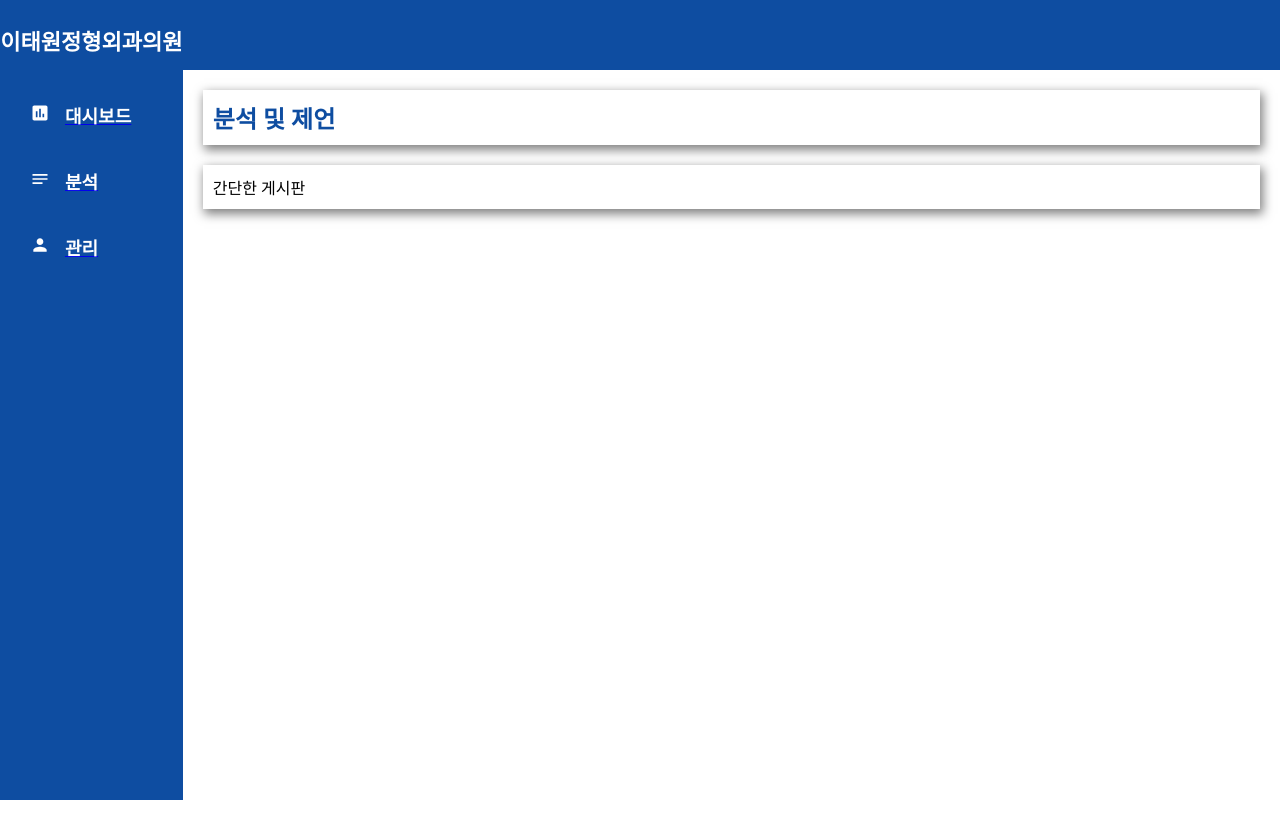
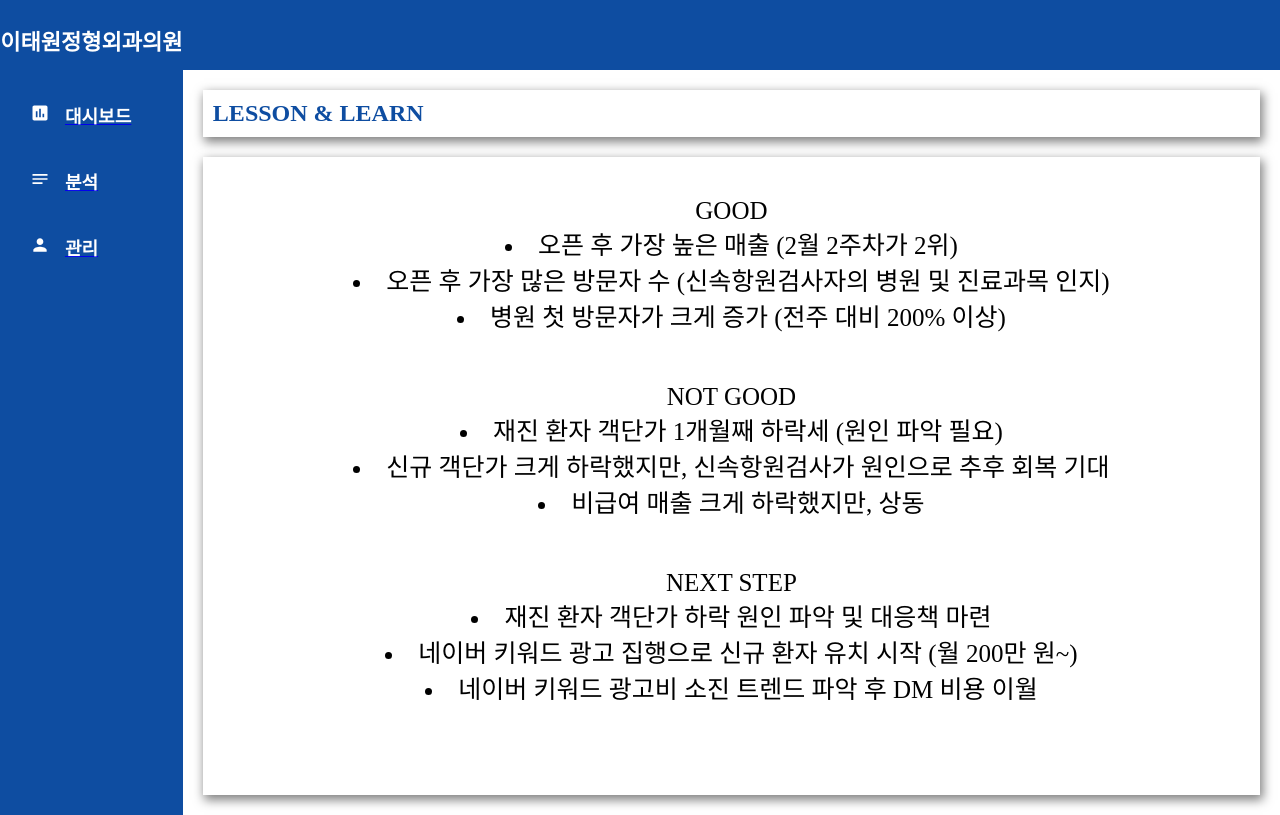
Before and after one commit to irenepark34/itwos_dashboard, a React (Create React App) app: page /analysis in a window 1280 px wide. Built offline with nearby package versions, Linux system fonts and the light colour scheme.

Commit message:
fourth commit

```diff
--- a/src/components/featured/Featured.jsx
+++ b/src/components/featured/Featured.jsx
@@ -13,7 +13,7 @@ export default function Featured() {
         <div className="bottom">
             <div className="featuredChart" style={{width: 200, height: 200}}>
                 <CircularProgressbar
-                value={6.89} text={"6.89%"} strokeWidth={15}
+                value={8.10} text={"8.10%"} strokeWidth={15}
 
                 styles={buildStyles({
                     pathColor: 'rgb(14, 77, 161)',
--- a/src/components/widget/Widget.jsx
+++ b/src/components/widget/Widget.jsx
@@ -15,46 +15,46 @@ export default function Widget({type}) {
       case "총매출":
         data = {
           title : "총매출",
-          value : 215.6,
+          value : 291.34,
           link : "단위 : 십만 원",
           icon : < MonetizationOnOutlinedIcon className='icon' />,
-          percentage : 12.2,
+          percentage : 35.1,
         }
         break;
       case "객단가":
         data = {
           title : "객단가",
-          value : 84.2,
+          value : 73.9,
           link : "단위 : 천 원",
           icon : < PersonAddIcon className='icon' />,
-          percentage : -11.6,
+          percentage : -7.9,
         }
         break;
       case "비급여율":
         data = {
           title : "비급여율",
-          value : 67.6,
+          value : 42.4,
           link : "단위 : %",
           icon : < ReceiptIcon className='icon' />,
-          percentage : 9.6,
+          percentage : -15.2,
         }
         break;
       case "방문자수":
         data = {
           title : "방문자수",
-          value : 258,
+          value : 408,
           link : "단위 : 명",
           icon : < PeopleIcon className='icon' />,
-          percentage : 20.0,
+          percentage : 58.1,
         }
         break;
       case "재방문율":
         data = {
           title : "재방문율",
-          value : 53.1,
+          value : 34.6,
           link : "단위 : %",
           icon : < HandshakeIcon className='icon' />,
-          percentage : 10,
+          percentage : -34.9,
         }
         break;
 
--- a/src/dataSource.js
+++ b/src/dataSource.js
@@ -82,23 +82,25 @@ export const weeklyData = [
     },
     {
       name: '3-3',
-      총매출: 0,
-      객단가: 0,
-      비급여율: 0,
-      방문자수: 0,
-      재방문율: 0,
+      총매출: 291.34,
+      객단가: 73.9,
+      비급여율: 42.4,
+      방문자수: 408,
+      재방문율: 34.6,
+      신규객단가: 23.0,
+      재진객단가: 70.2,
     },
   ];
 
   export const widgetData = [
     {
-      name: '3-2',
-      총매출: 215.65,
-      객단가: 84.2,
-      비급여율: 67.6,
-      방문자수: 258,
-      재방문율: 53.1,
-      신규객단가: 56.1,
-      재진객단가: 74.4,
+      name: '3-3',
+      총매출: 291.34,
+      객단가: 73.9,
+      비급여율: 42.4,
+      방문자수: 408,
+      재방문율: 34.6,
+      신규객단가: 23.0,
+      재진객단가: 70.2,
     },
   ]
--- a/src/pages/admin/Admin.jsx
+++ b/src/pages/admin/Admin.jsx
@@ -44,6 +44,14 @@ export default function Admin() {
                             <label>재방문율</label>
                             <input type={"text"} placeholder='단위: %'/>
                         </div>
+                        <div className='formInput'>
+                            <label>신규객단가</label>
+                            <input type={"text"} placeholder='단위: 천 원'/>
+                        </div>
+                        <div className='formInput'>
+                            <label>재진객단가</label>
+                            <input type={"text"} placeholder='단위: 천 원'/>
+                        </div>
                     </form>
                     <button>저장</button>
                 </div>
--- a/src/pages/analysis/Analysis.jsx
+++ b/src/pages/analysis/Analysis.jsx
@@ -9,11 +9,25 @@ export default function Analysis() {
         <div className="newContainer">
             <Navbar />
             <div className="top">
-                <h2>분석 및 제언</h2>
+                <h2>LESSON & LEARN</h2>
             </div>
             <div className="bottom">
-                간단한 게시판
-            </div>
+              <div className='paragraph'> GOOD
+                <li>오픈 후 가장 높은 매출 (2월 2주차가 2위)</li>
+                <li>오픈 후 가장 많은 방문자 수 (신속항원검사자의 병원 및 진료과목 인지)</li>
+                <li>병원 첫 방문자가 크게 증가 (전주 대비 200% 이상)</li>
+              </div>
+              <div className='paragraph'> NOT GOOD
+                <li>재진 환자 객단가 1개월째 하락세 (원인 파악 필요)</li>
+                <li>신규 객단가 크게 하락했지만, 신속항원검사가 원인으로 추후 회복 기대</li>
+                <li>비급여 매출 크게 하락했지만, 상동</li>
+              </div>
+              <div className='paragraph'> NEXT STEP
+                <li>재진 환자 객단가 하락 원인 파악 및 대응책 마련</li>
+                <li>네이버 키워드 광고 집행으로 신규 환자 유치 시작 (월 200만 원~)</li>
+                <li>네이버 키워드 광고비 소진 트렌드 파악 후 DM 비용 이월</li>
+              </div>
+          </div>
         </div>
     </div>
   )
--- a/src/pages/analysis/analysis.scss
+++ b/src/pages/analysis/analysis.scss
@@ -5,8 +5,7 @@
     .newContainer {
       flex: 6;
 
-      .top,
-      .bottom {
+      .top {
         -webkit-box-shadow: 2px 4px 10px 1px rgba(0, 0, 0, 0.5);
         box-shadow: 2px 4px 10px 1px rgba(0, 0, 0, 0.5);
         padding: 10px;
@@ -17,6 +16,19 @@
           color: rgb(14, 77, 161);
         }
       }
+
+      .bottom {
+
+        -webkit-box-shadow: 2px 4px 10px 1px rgba(0, 0, 0, 0.5);
+        box-shadow: 2px 4px 10px 1px rgba(0, 0, 0, 0.5);
+        padding: 40px;
+        margin: 20px;
+
+        .paragraph{
+          font-size: 25px;
+          margin-bottom: 50px;
+        }
+      }
     }
 
   }
```
Also changed, not shown: src/pages/home/Home.jsx (+21 -0 lines).
